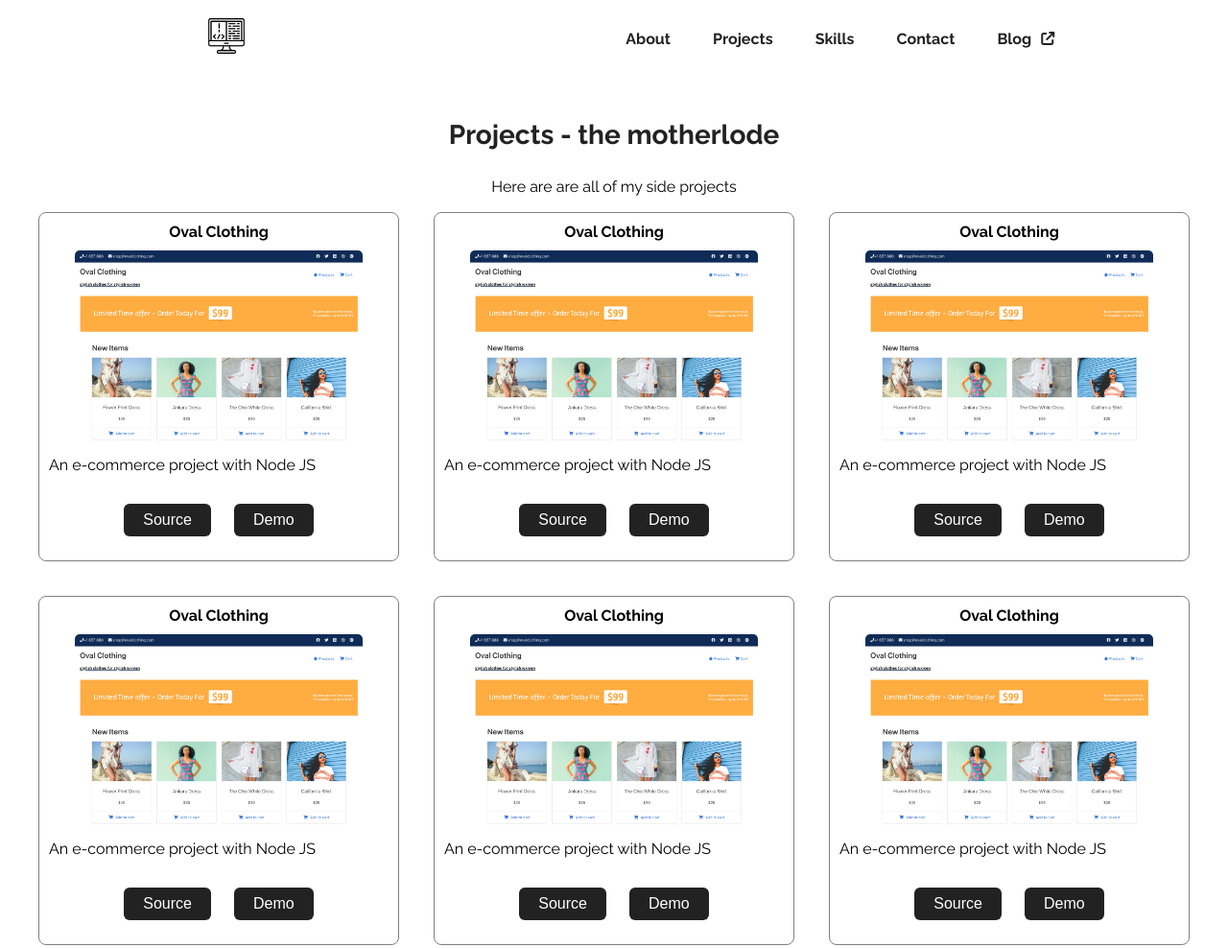
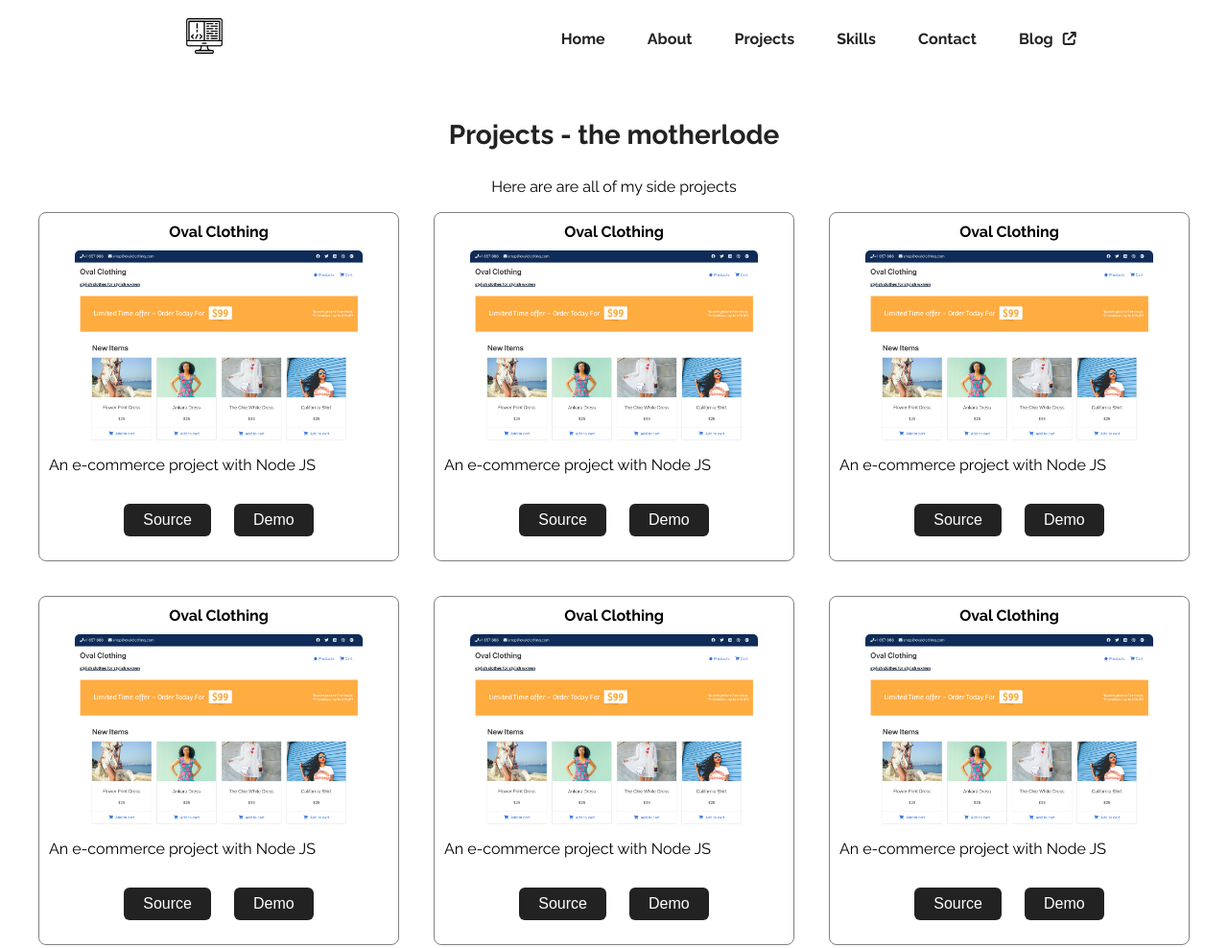
Before and after one commit to thatgirldorian/portfolio-website, a plain HTML site: page projects.html in a window 1280 px wide. Shown: the top 988 px of the page at 96% size. Drawn offline with Linux system fonts and the light colour scheme.

Commit message:
Update projects.html

```diff
--- a/projects.html
+++ b/projects.html
@@ -19,6 +19,7 @@
             <img src="./images/new-logo.png" alt="Logo">
         </div>
         <div class="header-items menu">
+            <h4 class="menuItem"><a href="index.html">Home</a></h4>
             <h4 class="menuItem"><a href="about.html">About</a></h4>
             <h4 class="menuItem"><a href="projects.html">Projects</a></h4>
             <h4 class="menuItem"><a href="#skills">Skills</a></h4>
```
